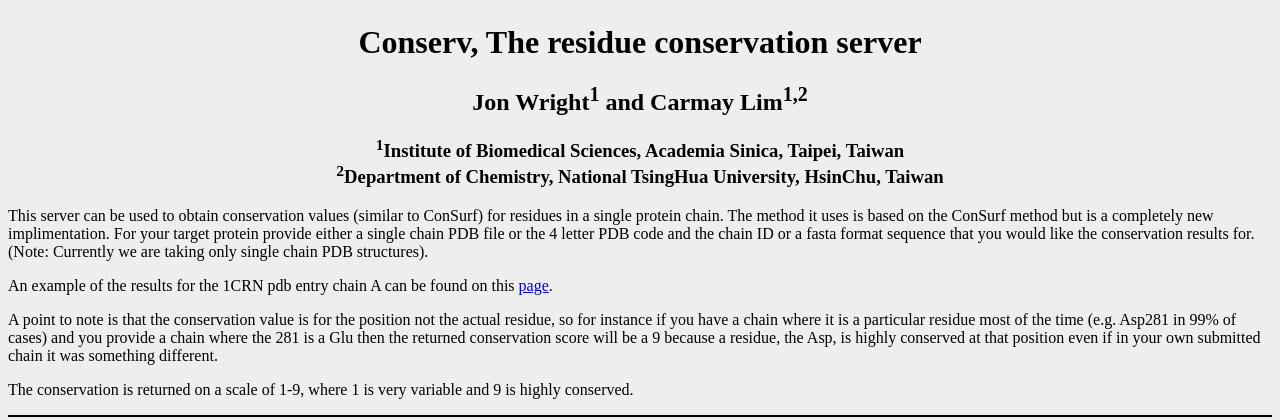
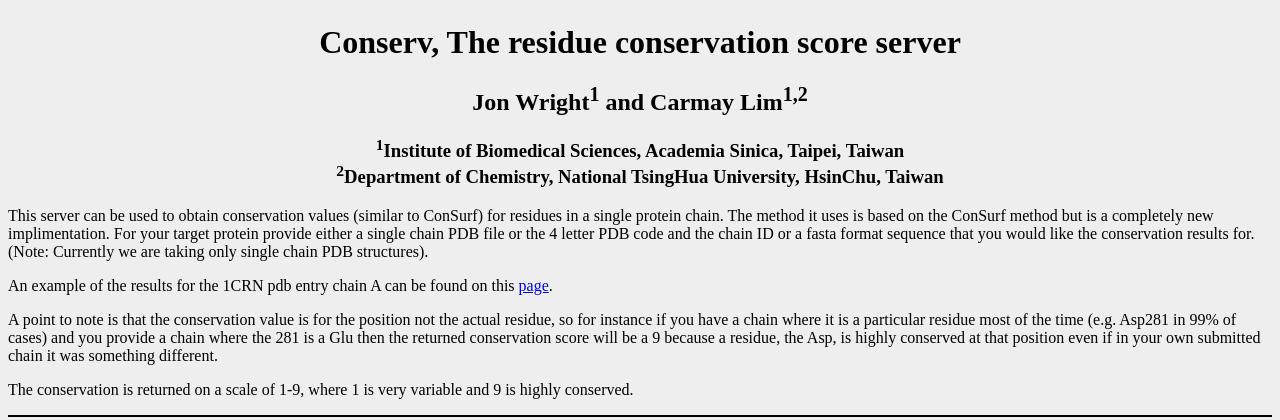
Before and after one commit to wrigjz/conserv_php, a PHP site: page /index.html in a window 1280 px wide. Shown: the part 309-729 px from the top of the page. Run offline with PHP 8.4, Linux system fonts and the light colour scheme.

Commit message:
Changed the tagline slightly

```diff
--- a/index.html
+++ b/index.html
@@ -7,13 +7,13 @@
     <meta content="Jon Wright and Carmay Lim" name="author">
     <meta content="Webpage interface to the Conserv residue prediction server"
       name="description">
-    <meta content="Conserv -  Residue Conservation server" name="keywords">
+    <meta content="Conserv -  Residue Conservation Score server" name="keywords">
   </head>
 <body BGCOLOR="#EEEEEE">
    <div style="text-align: center;">
       <center> <img src="images/as-en_07.gif" alt="Academia Sinica Logo"></center>
     </div>
-    <h1 style="text-align: center;">Conserv, The residue conservation server</h1>
+    <h1 style="text-align: center;">Conserv, The residue conservation score server</h1>
     <h2 style="text-align: center;"> Jon Wright<sup>1</sup> and Carmay Lim<sup>1,2</sup></h2>
     <h3 style="text-align: center;"> <sup>1</sup>Institute of
       Biomedical Sciences, Academia Sinica, Taipei, Taiwan<br>
```
Also changed, not shown: index.php (+4 -4 lines).
